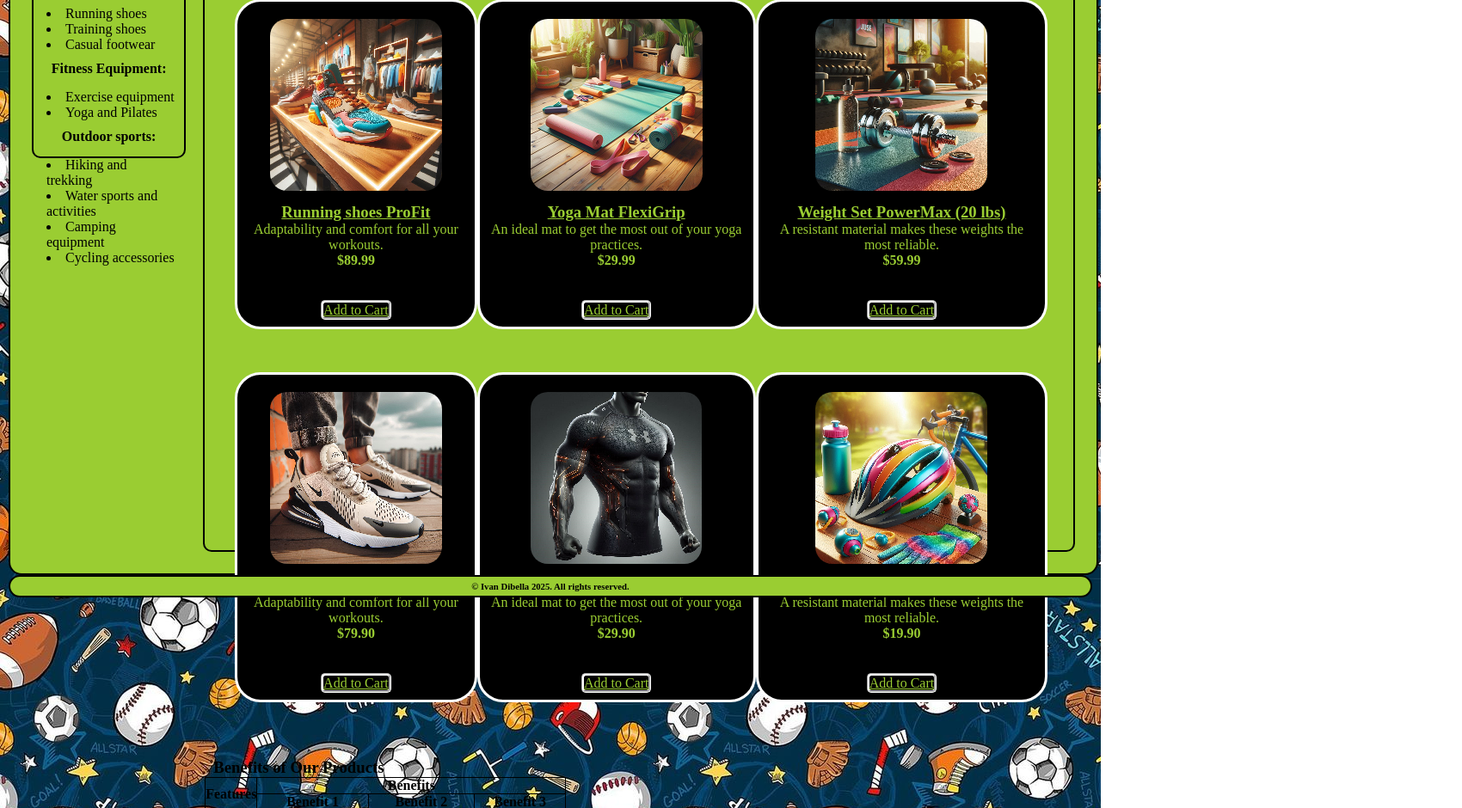
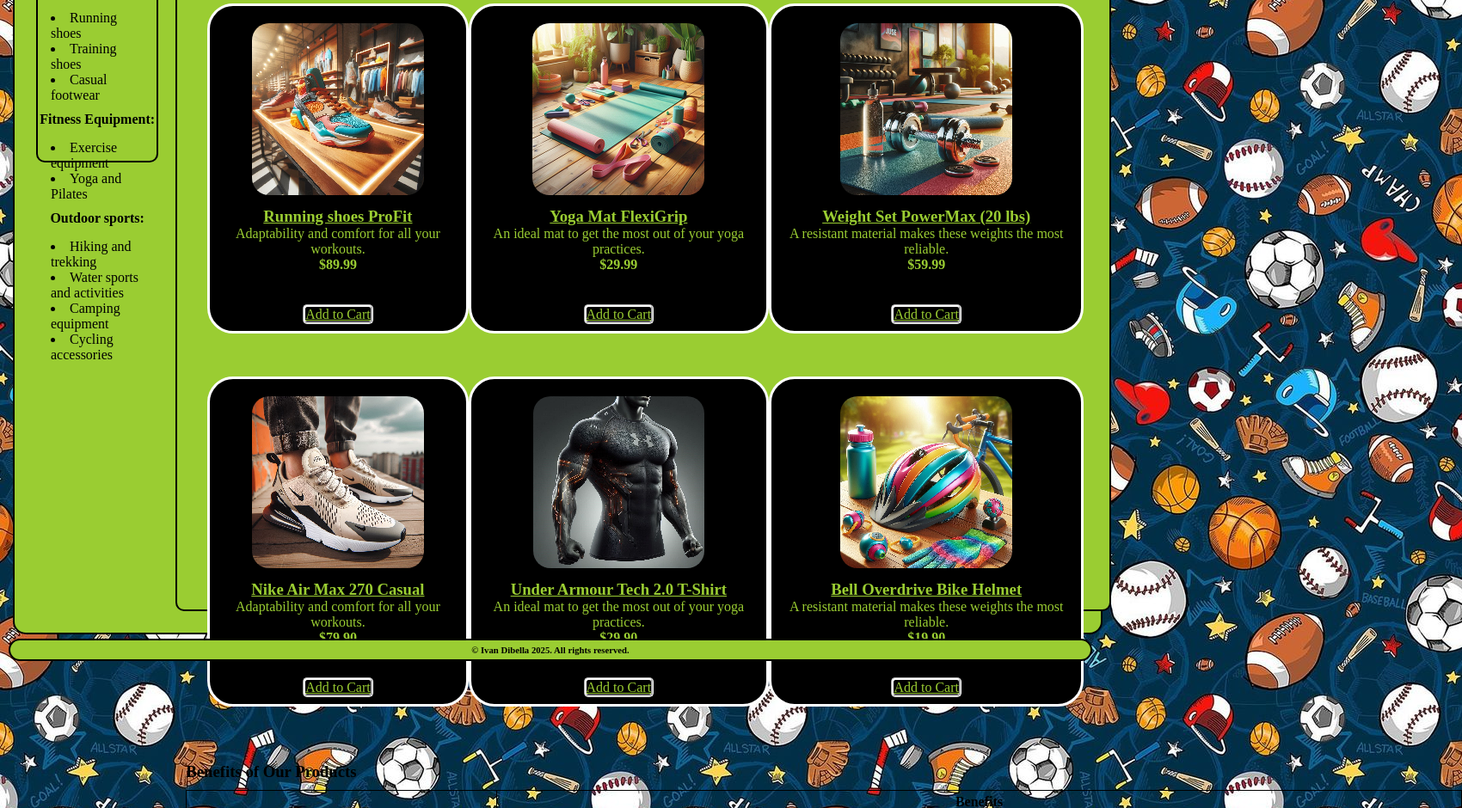
Before and after one commit to IvanDibella/myProyect, a plain HTML site: page assets/pages/products.html in a window 1280 px wide. Shown: the part 281-1221 px from the top of the page at 86% size, 1700 px wide, since content can reach past the window. Drawn offline with Linux system fonts and the light colour scheme.

Commit message:
productsflexbloxitemlisttables

```diff
--- a/assets/style/style.css
+++ b/assets/style/style.css
@@ -219,10 +219,10 @@
     display: flex;
     background-color: yellowgreen;
     border: 2px solid black;
-    margin: 10px;
+    margin: 15px;
     padding: 15PX;
     width: 99%;
-    height: 60vw;
+    height: 65vw;
     border-radius: 15px;
     /* border-radius: 20px; */
 
@@ -304,6 +304,12 @@
 }
 
 table,tr,td,th{
+    margin: 10px;
+    padding-left: 150px;
+    padding-right: 150px;
+    padding-top: 4px;
+    padding-bottom: 4px;
     border: 1px solid black;
     border-collapse: collapse;
+    text-align: center;
 }
```
